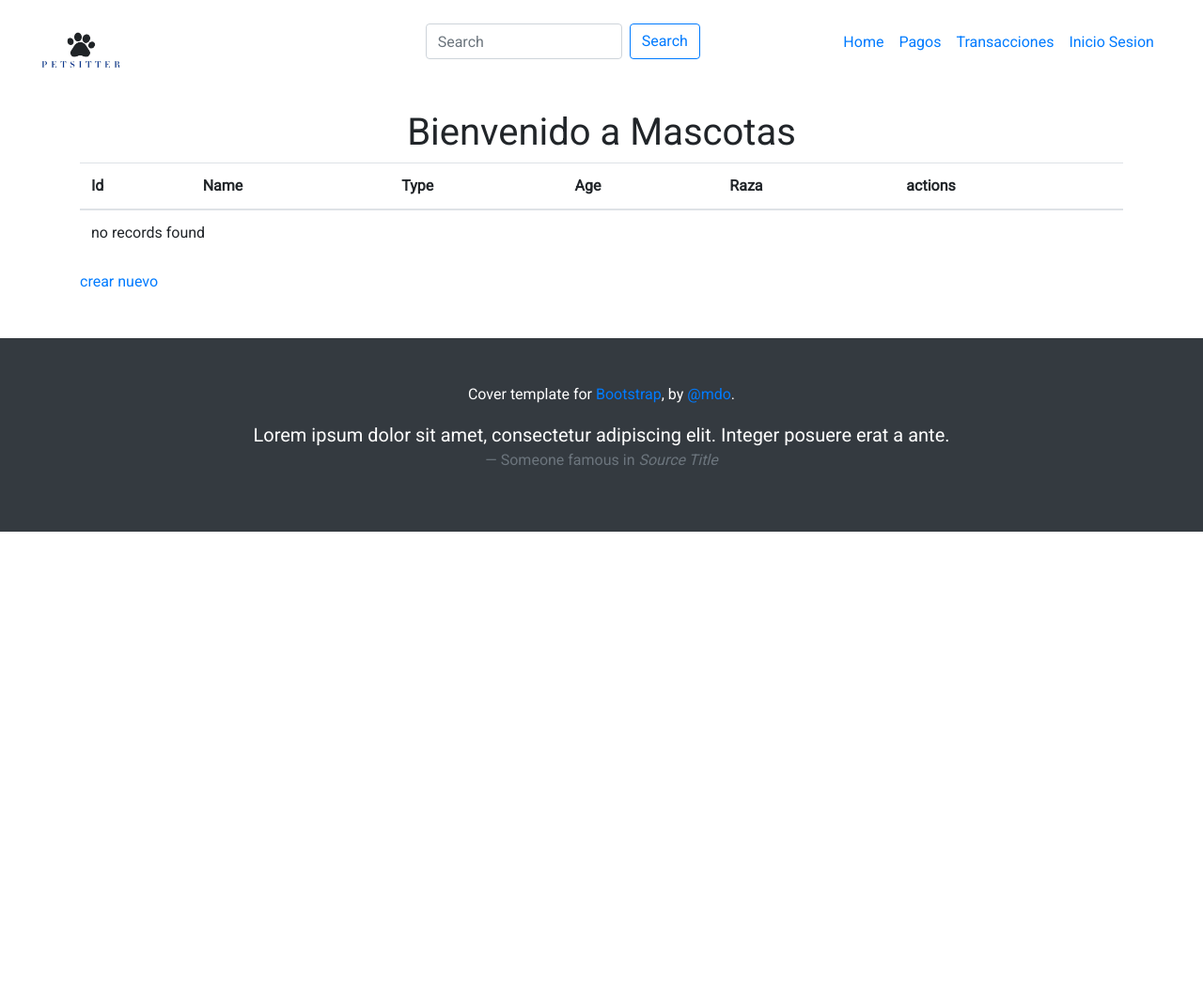
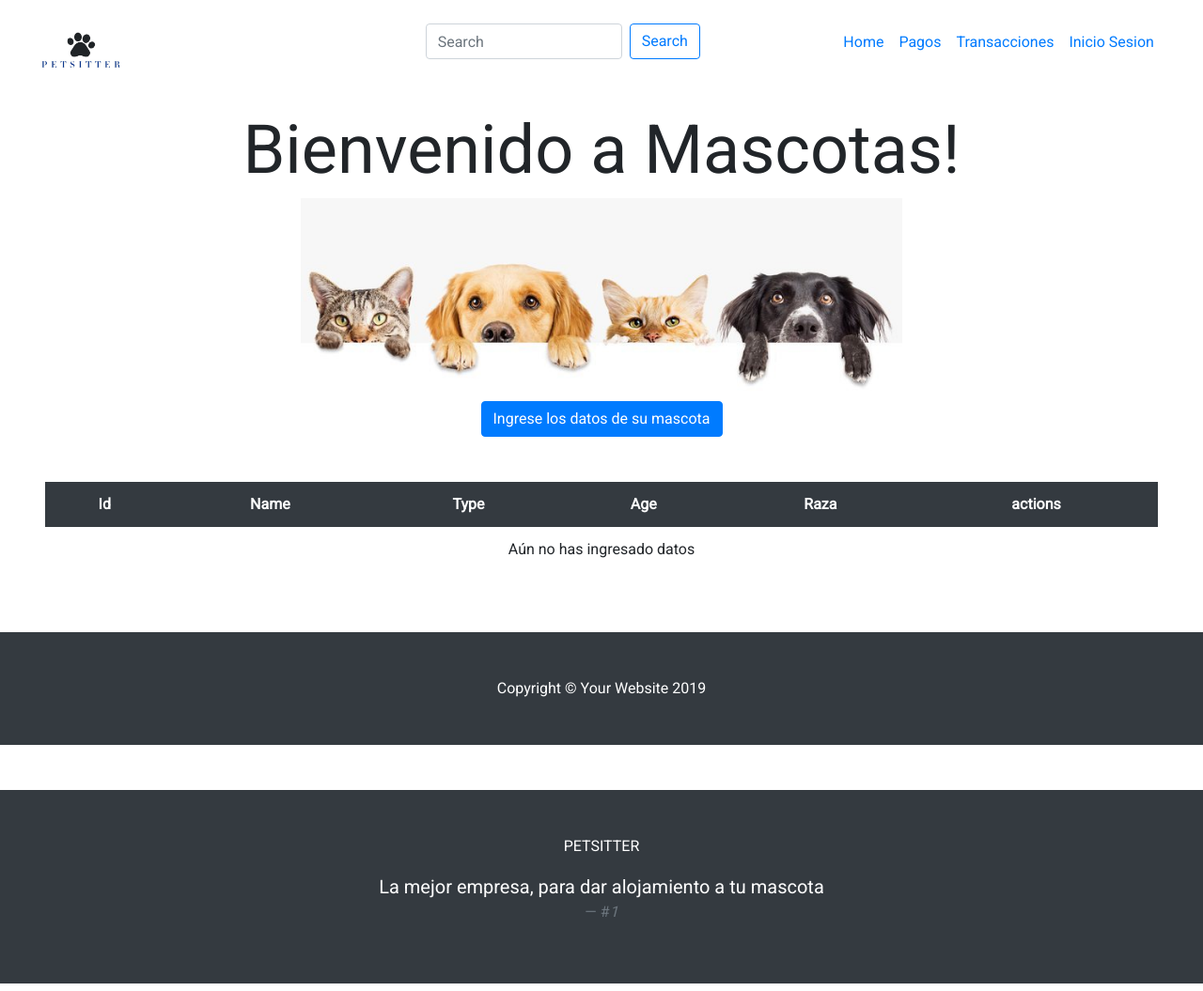
Before and after one commit to tsi553-ambientes-no-propietarios-2019a/proyecto-semestre-pets, a Symfony app: template Pets-Project/templates/mascota/index.html.twig in a window 1280 px wide. Shown: the whole page at 94% size. Before the commit the page ends 566 px from the top, so only its background shows below. Run offline with Twig, Linux system fonts and the light colour scheme; the template is opened without the code that fills it, so the values that code supplies are empty; some libraries are stand-ins or nearby versions.

Commit message:
Templates-Mascota

```diff
--- a/Pets-Project/templates/footer.html.twig
+++ b/Pets-Project/templates/footer.html.twig
@@ -2,11 +2,11 @@
 <div class="cover-container d-flex w-100 h-100 p-5 mx-auto flex-column text-center p-3 mb-2 bg-dark text-white">
     <footer class="mastfoot mt-auto">
         <div class="inner">
-        <p>Cover template for <a href="https://getbootstrap.com/">Bootstrap</a>, by <a href="https://twitter.com/mdo">@mdo</a>.</p>
+        <p>PETSITTER</p>
         </div>
     </footer>
     <blockquote class="blockquote text-center">
-        <p class="mb-0">Lorem ipsum dolor sit amet, consectetur adipiscing elit. Integer posuere erat a ante.</p>
-        <footer class="blockquote-footer">Someone famous in <cite title="Source Title">Source Title</cite></footer>
+        <p class="mb-0">La mejor empresa, para dar alojamiento a tu mascota</p>
+        <footer class="blockquote-footer">#<cite title="Source Title">1</cite></footer>
     </blockquote>
 </div>
--- a/Pets-Project/templates/mascota/index.html.twig
+++ b/Pets-Project/templates/mascota/index.html.twig
@@ -4,11 +4,31 @@
 
 {% block body %}
 {{parent()}}
-<div class="container">
-    <h1> <center> Bienvenido a Mascotas </center> </h1>
 
-    <table class="table">
-        <thead>
+    <body>
+
+
+
+    <!-- Jumbotron Header -->
+<header ">
+    <center>
+      <h1 class="display-3">Bienvenido a Mascotas!</h1>
+      <img src="{{ asset('img/mascota/index.jpg')}}" class="d-block w-50" alt="...">
+
+
+    <div class="container">
+            <a href="{{ path('mascota_new') }}">
+            <button type="button" class="btn btn-primary">Ingrese los datos de su mascota</button>
+            </a>
+    </div>
+
+    </center>
+</header>
+<div class="cover-container w-80 h-80 p-5">
+<div style="text-align:center;">
+
+    <table class="table table-borderless style="text-align:center">
+        <thead class="thead-dark">
             <tr>
                 <th>Id</th>
                 <th>Name</th>
@@ -26,20 +46,43 @@
                 <td>{{ mascotum.Type }}</td>
                 <td>{{ mascotum.age }}</td>
                 <td>{{ mascotum.raza }}</td>
+
+
                 <td>
-                    <a href="{{ path('mascota_show', {'id': mascotum.id}) }}">show</a>
-                    <a href="{{ path('mascota_edit', {'id': mascotum.id}) }}">edit</a>
+
+                    <a href="{{ path('mascota_show', {'id': mascotum.id}) }}">
+                    <button type="button" class="btn btn-info">Mirar</button>
+
+                    </a>
+                    <a href="{{ path('mascota_edit', {'id': mascotum.id}) }}">
+                    <button type="button" class="btn btn-success">Editar</button>
+                    </a>
+
                 </td>
             </tr>
         {% else %}
             <tr>
-                <td colspan="6">no records found</td>
+                <td colspan="6">Aún no has ingresado datos</td>
             </tr>
         {% endfor %}
         </tbody>
     </table>
+    </div>
 
-    <a href="{{ path('mascota_new') }}">crear nuevo</a>
 
+
+  </div>
+  <!-- /.container -->
+
+  <!-- Footer -->
+  <footer class="py-5 bg-dark">
+    <div class="container">
+      <p class="m-0 text-center text-white">Copyright &copy; Your Website 2019</p>
     </div>
+    <!-- /.container -->
+  </footer>
+
+  <!-- Bootstrap core JavaScript -->
+  <script src="vendor/jquery/jquery.min.js"></script>
+  <script src="vendor/bootstrap/js/bootstrap.bundle.min.js"></script>
 {% endblock %}
```
Also changed, not shown: Pets-Project/public/img/mascota/index.jpg (added).
